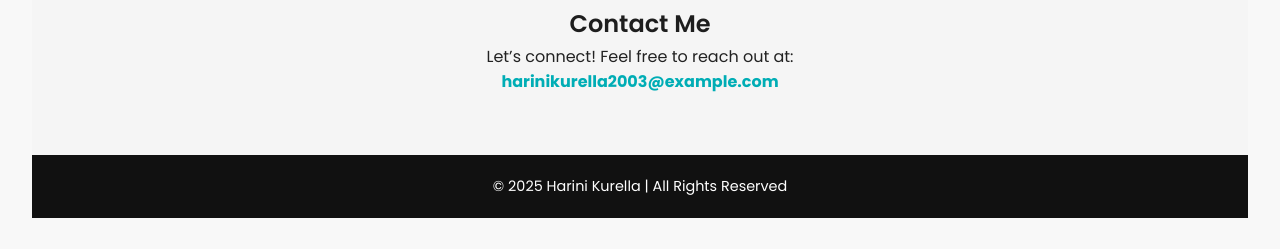
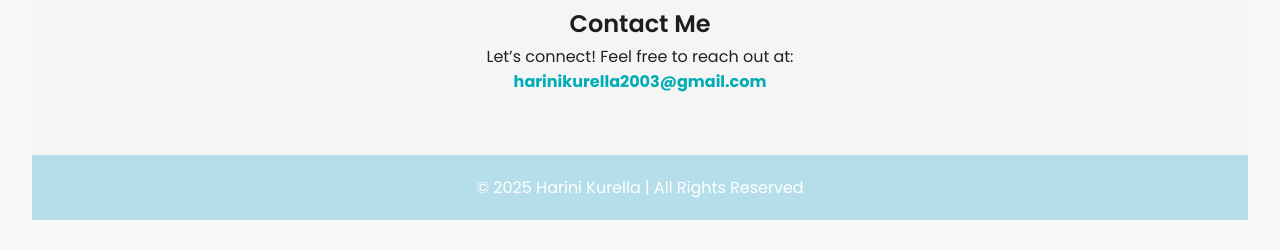
Before and after one commit to Harini-04/My-Portfolio, a React (Vite) app: page / in a window 1280 px wide. Shown: the part 1324-1573 px from the top of the page. Built offline with nearby package versions, Linux system fonts and the light colour scheme.

Commit message:
updated mail and css

```diff
--- a/src/Components/Contact/Contact.jsx
+++ b/src/Components/Contact/Contact.jsx
@@ -6,7 +6,7 @@ function Contact() {
     <section id="contact" className="contact">
       <h2>Contact Me</h2>
       <p>Let’s connect! Feel free to reach out at:</p>
-      <a href="mailto:youremail@example.com">harinikurella2003@example.com</a>
+      <a href="mailto:youremail@example.com">harinikurella2003@gmail.com</a>
     </section>
   );
 }
--- a/src/Components/Footer/Footer.css
+++ b/src/Components/Footer/Footer.css
@@ -1,7 +1,7 @@
 .footer {
   padding: 20px;
   text-align: center;
-  background-color: #111;
+  background-color: #b5deea;
   color: white;
-  font-size: 0.9rem;
+  font-size: 1.0rem;
 }
```
